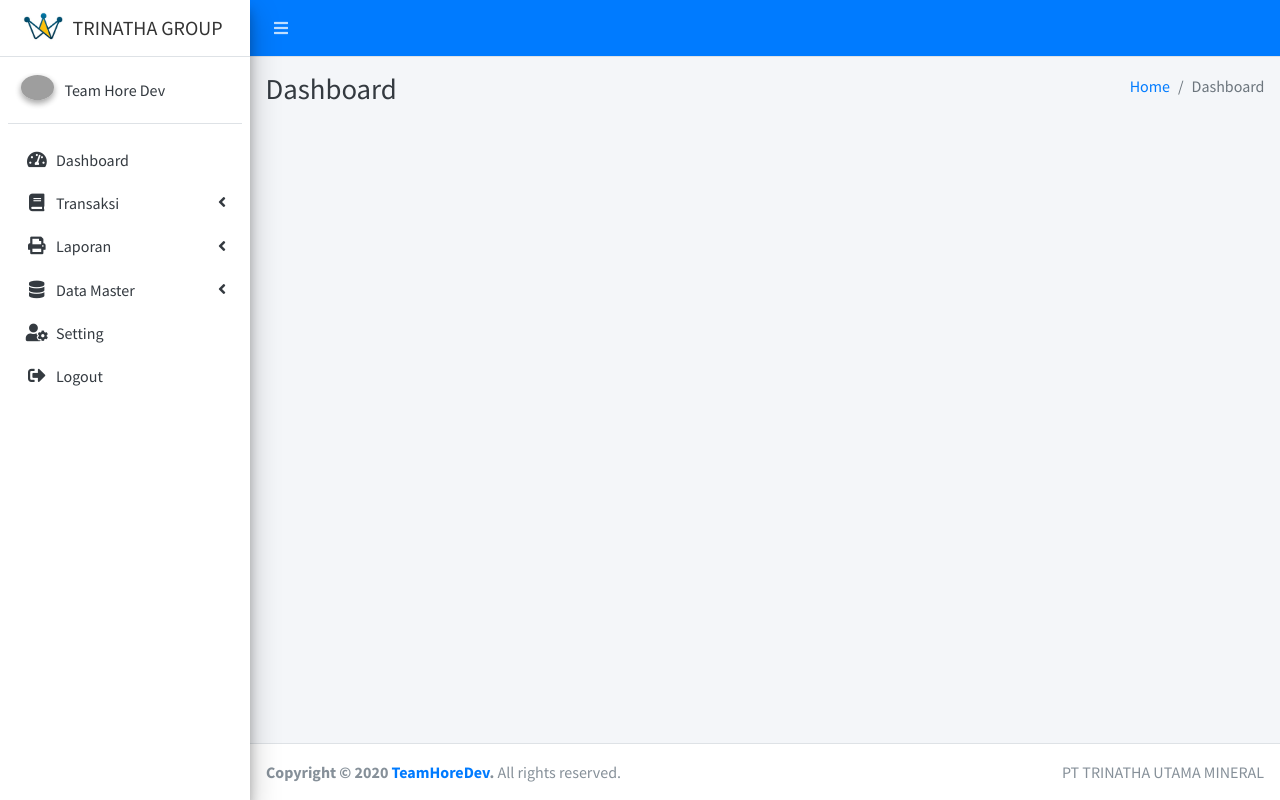
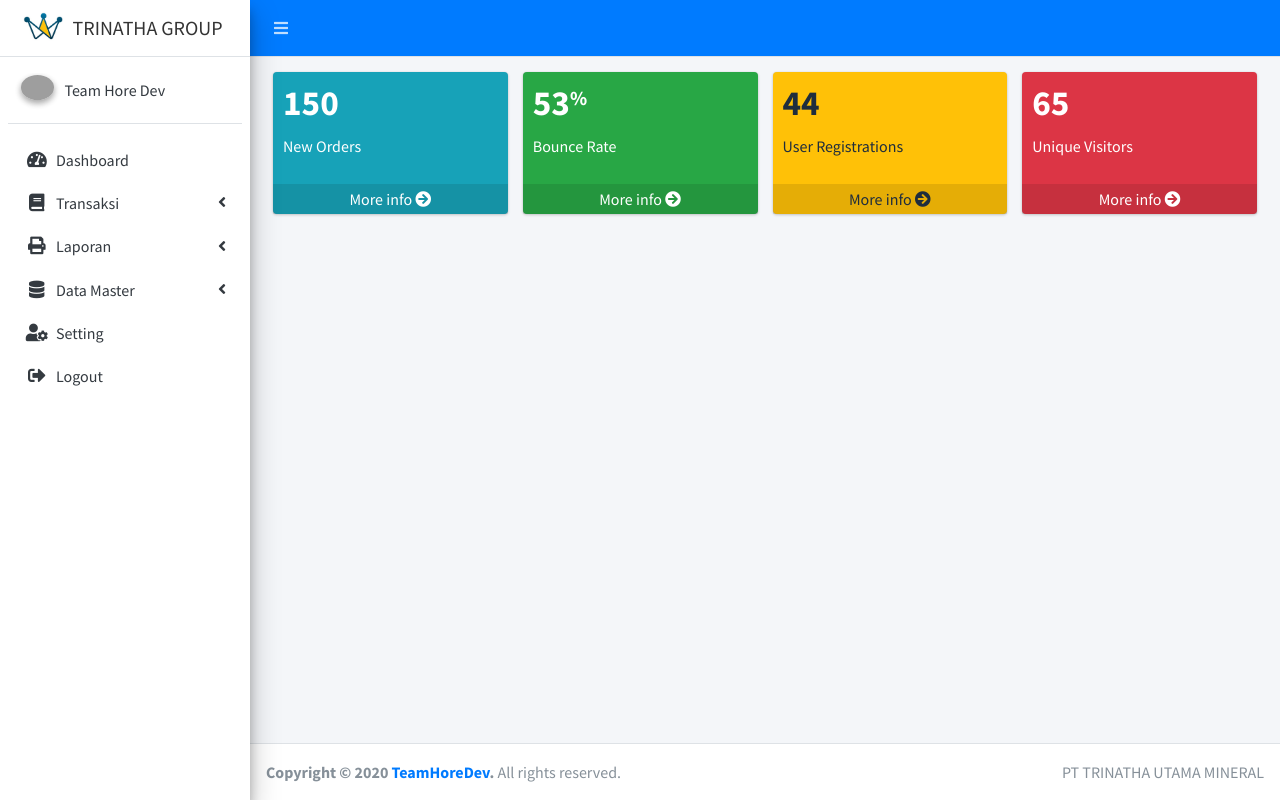
Before and after one commit to TeamHoreDev/trinatha, a CodeIgniter app: page /trinatha/ in a window 1280 px wide. Run offline with CodeIgniter, Linux system fonts and the light colour scheme; grey boxes are pictures that could not be loaded.

Commit message:
dashboard

```diff
--- a/application/config/autoload.php
+++ b/application/config/autoload.php
@@ -58,7 +58,7 @@ $autoload['packages'] = array();
 |
 |	$autoload['libraries'] = array('user_agent' => 'ua');
 */
-$autoload['libraries'] = array();
+$autoload['libraries'] = array('template');
 
 /*
 | -------------------------------------------------------------------
--- a/application/config/config.php
+++ b/application/config/config.php
@@ -23,7 +23,7 @@ defined('BASEPATH') OR exit('No direct script access allowed');
 | a PHP script and you can easily do that on your own.
 |
 */
-$config['base_url'] = 'http://localhost:8888/trinatha/';
+$config['base_url'] = 'http://localhost:81/trinatha/';
 
 /*
 |--------------------------------------------------------------------------
--- a/application/config/routes.php
+++ b/application/config/routes.php
@@ -49,6 +49,6 @@ defined('BASEPATH') OR exit('No direct script access allowed');
 | Examples:	my-controller/index	-> my_controller/index
 |		my-controller/my-method	-> my_controller/my_method
 */
-$route['default_controller'] = 'welcome';
+$route['default_controller'] = 'dashboard';
 $route['404_override'] = '';
 $route['translate_uri_dashes'] = FALSE;
--- /dev/null
+++ b/application/controllers/Dashboard.php
@@ -0,0 +1,10 @@
+<?php
+defined('BASEPATH') OR exit('No direct script access allowed');
+
+class Dashboard extends CI_Controller {
+
+	public function index()
+	{
+		$this->template->load('shared/index','dashboard/dashboard');
+	}
+}
--- /dev/null
+++ b/application/views/dashboard/dashboard.php
@@ -0,0 +1,69 @@
+<!-- Main content -->
+    <section class="content">
+      <div class="container-fluid">
+        <!-- Small boxes (Stat box) -->
+        <div class="row">
+          <div class="col-lg-3 col-6">
+            <!-- small box -->
+            <div class="small-box bg-info">
+              <div class="inner">
+                <h3>150</h3>
+
+                <p>New Orders</p>
+              </div>
+              <div class="icon">
+                <i class="ion ion-bag"></i>
+              </div>
+              <a href="#" class="small-box-footer">More info <i class="fas fa-arrow-circle-right"></i></a>
+            </div>
+          </div>
+          <!-- ./col -->
+          <div class="col-lg-3 col-6">
+            <!-- small box -->
+            <div class="small-box bg-success">
+              <div class="inner">
+                <h3>53<sup style="font-size: 20px">%</sup></h3>
+
+                <p>Bounce Rate</p>
+              </div>
+              <div class="icon">
+                <i class="ion ion-stats-bars"></i>
+              </div>
+              <a href="#" class="small-box-footer">More info <i class="fas fa-arrow-circle-right"></i></a>
+            </div>
+          </div>
+          <!-- ./col -->
+          <div class="col-lg-3 col-6">
+            <!-- small box -->
+            <div class="small-box bg-warning">
+              <div class="inner">
+                <h3>44</h3>
+
+                <p>User Registrations</p>
+              </div>
+              <div class="icon">
+                <i class="ion ion-person-add"></i>
+              </div>
+              <a href="#" class="small-box-footer">More info <i class="fas fa-arrow-circle-right"></i></a>
+            </div>
+          </div>
+          <!-- ./col -->
+          <div class="col-lg-3 col-6">
+            <!-- small box -->
+            <div class="small-box bg-danger">
+              <div class="inner">
+                <h3>65</h3>
+
+                <p>Unique Visitors</p>
+              </div>
+              <div class="icon">
+                <i class="ion ion-pie-graph"></i>
+              </div>
+              <a href="#" class="small-box-footer">More info <i class="fas fa-arrow-circle-right"></i></a>
+            </div>
+          </div>
+          <!-- ./col -->
+        </div>
+        <!-- /.row -->
+      </div>
+    </section>
--- a/application/views/overview.php
+++ b/application/views/shared/index.php
@@ -60,7 +60,7 @@ scratch. This page gets rid of all links and provides the needed markup only.
           <!-- Add icons to the links using the .nav-icon class
                with font-awesome or any other icon font library -->
                <li class="nav-item">
-            <a href="#" class="nav-link">
+            <a href="<?php echo base_url('dashboard')?>" class="nav-link">
               <i class="nav-icon fas fa-tachometer-alt"></i>
               <p>
                 Dashboard
@@ -164,17 +164,9 @@ scratch. This page gets rid of all links and provides the needed markup only.
     <!-- Content Header (Page header) -->
     <div class="content-header">
       <div class="container-fluid">
-        <div class="row mb-2">
-          <div class="col-sm-6">
-            <h1 class="m-0 text-dark">Dashboard</h1>
-          </div><!-- /.col -->
-          <div class="col-sm-6">
-            <ol class="breadcrumb float-sm-right">
-              <li class="breadcrumb-item"><a href="#">Home</a></li>
-              <li class="breadcrumb-item active">Dashboard</li>
-            </ol>
-          </div><!-- /.col -->
-        </div><!-- /.row -->
+
+<?=$contents?>
+
       </div><!-- /.container-fluid -->
     </div>
     <!-- /.content-header -->
```
